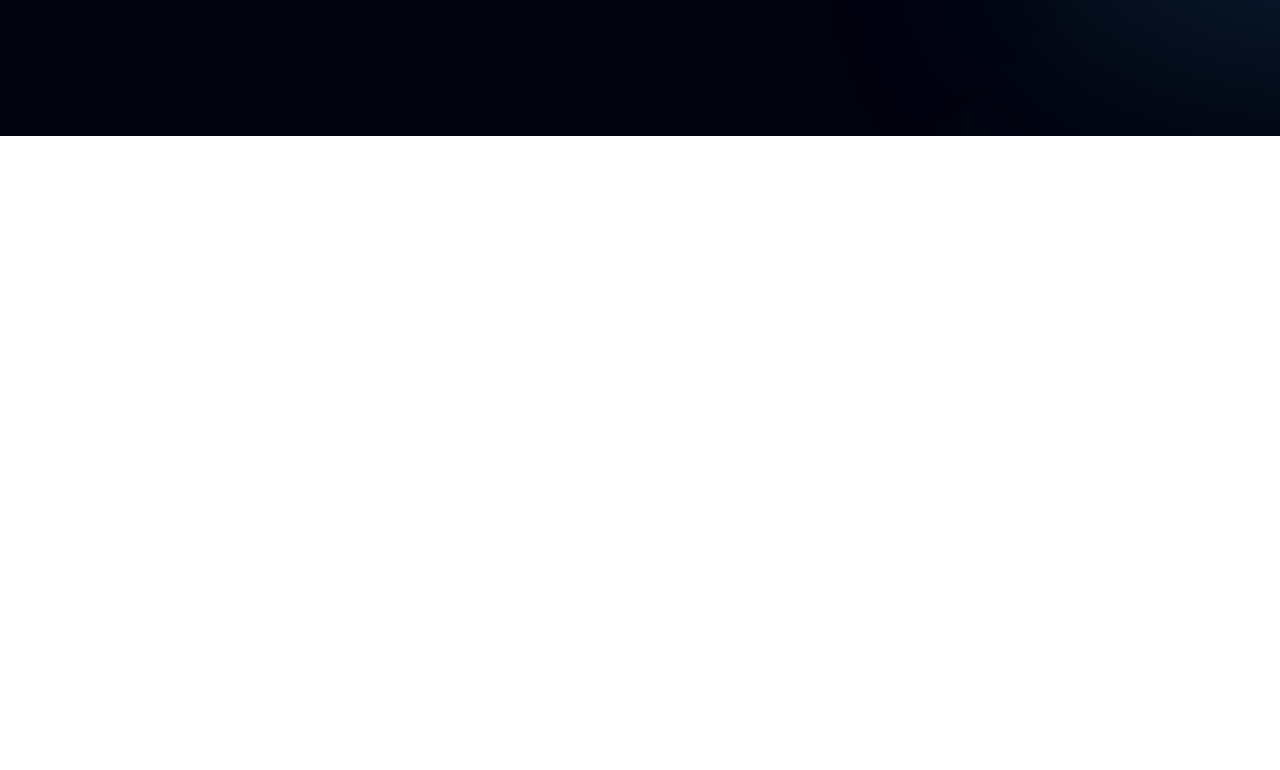
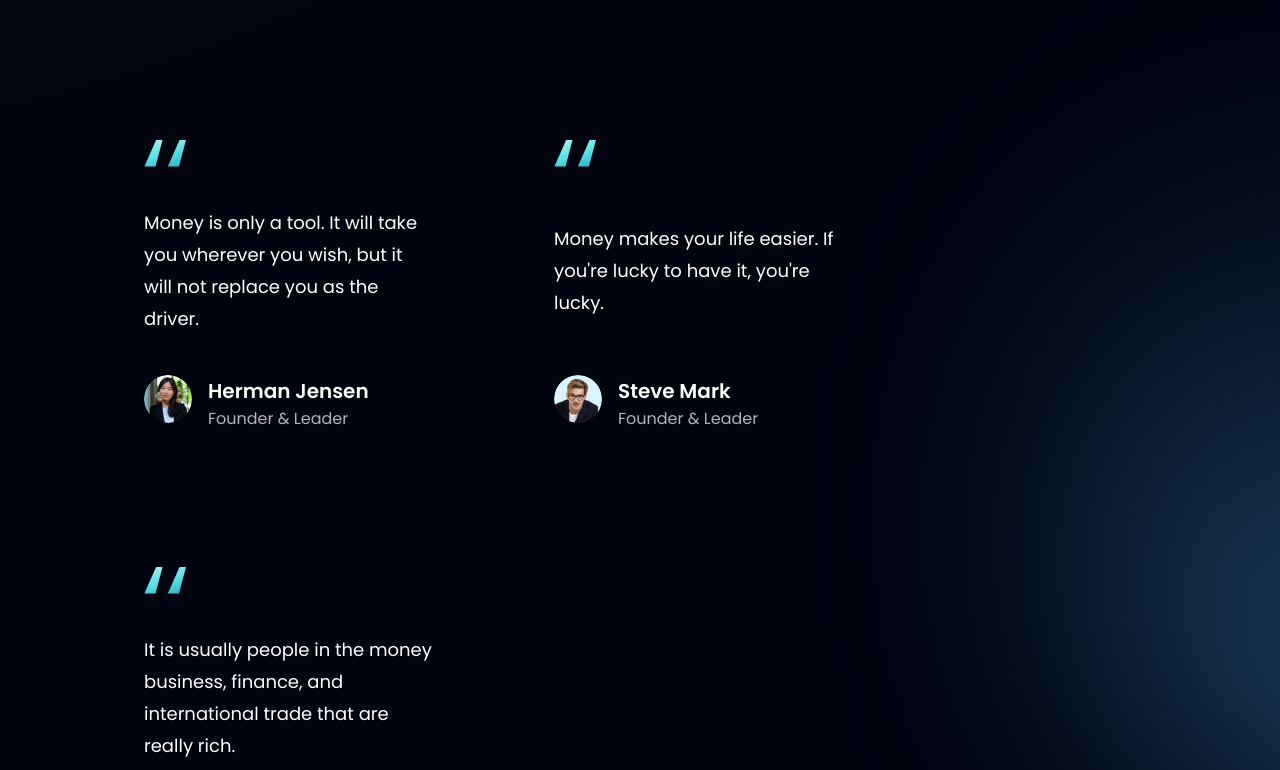
Before and after one commit to halynabondar/HooBank, a React (Vite) app: page / in a window 1280 px wide. Shown: the part 2990-3760 px from the top of the page. Before the commit the page ends 3126 px from the top, so only its background shows below. Built offline with nearby package versions, Linux system fonts and the light colour scheme.

Commit message:
Create FeedbackCard component

```diff
--- a/src/components/FeedbackCard.jsx
+++ b/src/components/FeedbackCard.jsx
@@ -1,11 +1,18 @@
-import React from 'react';
+import {quotes} from "../assets";
 
-const FeedbackCard = () => {
-    return (
-        <div>
+const FeedbackCard = ({ content, name, title, img }) => (
+    <div className="flex justify-between flex-col px-10 py-12 rounded-[20px] max-w-[370px] md:mr-10 sm:mr-5 mr-0 my-5 feedback-card">
+        <img src={quotes} alt="double_quotes" className="w-[42px] h-[27px] object-contain" />
+        <p className="font-poppins font-normal text-[18px] leading-[32px] text-white my-10">{content}</p>
 
+        <div className="flex flex-row">
+            <img src={img} alt={name} className="w-[48px] h-[48px] rounded-full" />
+            <div className="flex flex-col ml-4">
+                <h4 className="font-poppins font-semibold text-[20px] leading-[32px] text-white">{name}</h4>
+                <p className="font-poppins font-normal text-[16px] leading-[24px] text-dimWhite">{title}</p>
+            </div>
         </div>
-    );
-};
+    </div>
+);
 
 export default FeedbackCard;
```
